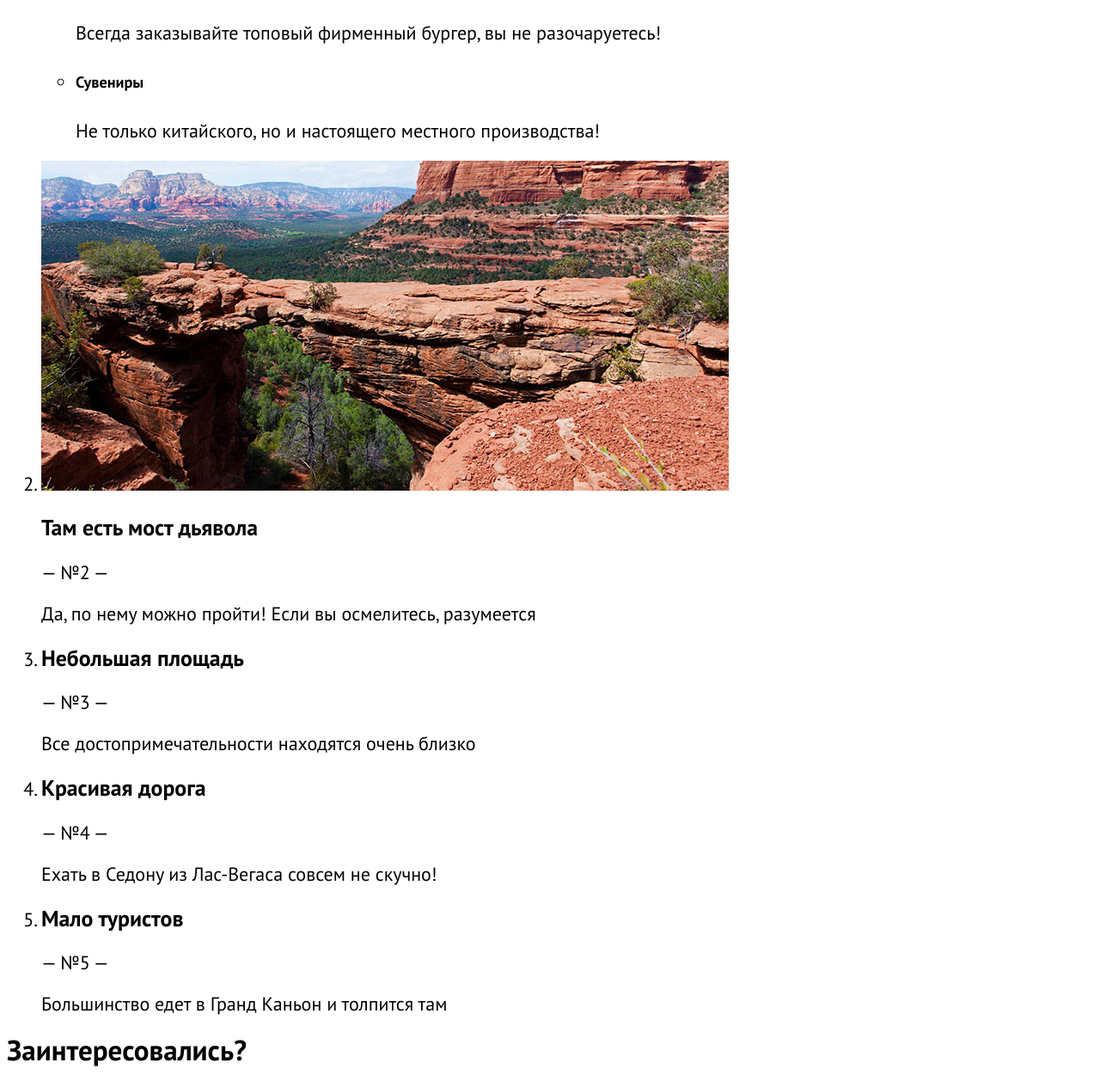
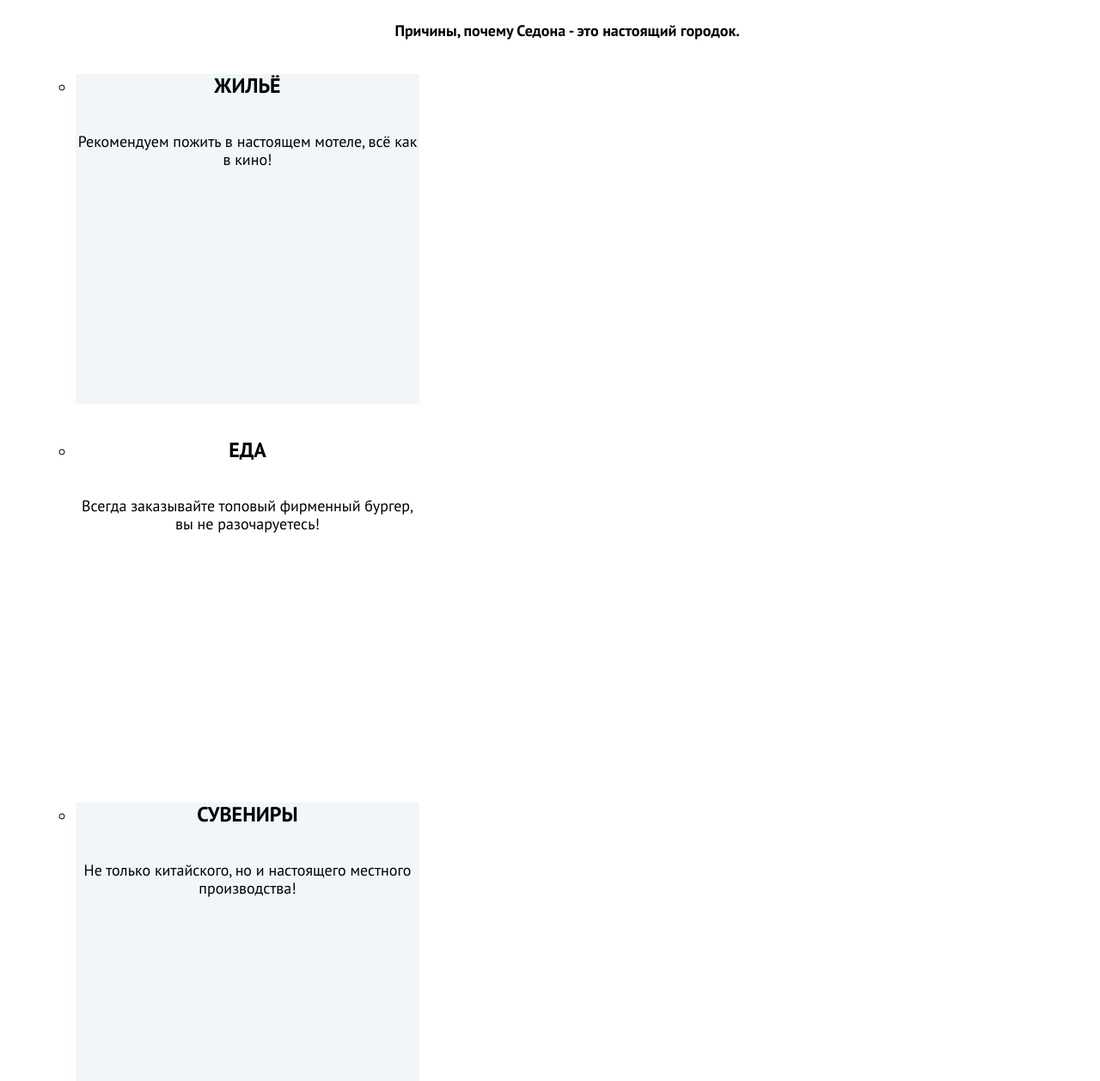
Before and after one commit to tatianabio/1892769-sedona-34, a plain HTML site: page index.html in a window 1280 px wide. Shown: the part 1962-3220 px from the top of the page at 86% size. Drawn offline with Linux system fonts and the light colour scheme.

Commit message:
Добавляет стили для списка преимуществ

```diff
--- a/index.html
+++ b/index.html
@@ -56,24 +56,26 @@
         </div>
         <ol class="advantages-list">
           <li class="advantages-item">
+            <div class="container-real-city">
               <h3 class="advantages-item-title">Настоящий городок</h3>
               <span class="advantages-item-number">— №1 —</span>
               <p class="advantages-item-desc">Седона — не аттракцион для туристов, там течёт своя жизнь</p>
+            </div>
             <img class="advantages-image-sedona" src="images/city.jpg" width="800" height="384"
                  alt="Улица с деревьями и домами в Седоне.">
             <h4 class="visually-hidden">Причины, почему Седона - это настоящий городок.</h4>
             <ul class="advantages-extra-list">
-              <li class="advantages-extra-item">
-                <h5 class="advantages-extra-item-title">Жильё</h5>
+              <li class="advantages-extra-item accommodation">
+                <h5 class="advantages-item-title">Жильё</h5>
                 <p class="advantages-extra-item-desc">Рекомендуем пожить в настоящем мотеле, всё как в кино!</p>
               </li>
-              <li class="advantages-extra-item">
-                <h5 class="advantages-extra-item-title">Еда</h5>
+              <li class="advantages-extra-item food">
+                <h5 class="advantages-item-title">Еда</h5>
                 <p class="advantages-extra-item-desc">Всегда заказывайте топовый фирменный бургер, вы не
                   разочаруетесь!</p>
               </li>
-              <li class="advantages-extra-item">
-                <h5 class="advantages-extra-item-title">Сувениры</h5>
+              <li class="advantages-extra-item souvenir">
+                <h5 class="advantages-item-title">Сувениры</h5>
                 <p class="advantages-extra-item-desc">Не только китайского, но и настоящего местного производства!</p>
               </li>
             </ul>
@@ -81,21 +83,23 @@
           <li class="advantages-item">
             <img class="advantages-image-bridge" src="images/devil-bridge.jpg" width="800" height="384"
                  alt="Скалистый мост Дьявола в горах в окрестностях Седоны.">
+            <div class="container-devil-bridge">
               <h3 class="advantages-item-title">Там есть мост дьявола</h3>
               <span class="advantages-item-number">— №2 —</span>
               <p class="advantages-item-desc">Да, по нему можно пройти! Если вы осмелитесь, разумеется</p>
+            </div>
           </li>
-          <li class="advantages-item">
+          <li class="advantages-item small-square">
             <h3 class="advantages-item-title">Небольшая площадь</h3>
             <span class="advantages-item-number">— №3 —</span>
             <p class="advantages-item-desc">Все достопримечательности находятся очень близко</p>
           </li>
-          <li class="advantages-item">
+          <li class="advantages-item beautiful-road">
             <h3 class="advantages-item-title">Красивая дорога</h3>
             <span class="advantages-item-number">— №4 —</span>
             <p class="advantages-item-desc">Ехать в Седону из Лас-Вегаса совсем не скучно!</p>
           </li>
-          <li class="advantages-item">
+          <li class="advantages-item few-tourists">
             <h3 class="advantages-item-title">Мало туристов</h3>
             <span class="advantages-item-number">— №5 —</span>
             <p class="advantages-item-desc">Большинство едет в Гранд Каньон и толпится там</p>
--- a/styles/styles.css
+++ b/styles/styles.css
@@ -54,7 +54,6 @@ body {
   width: 1200px;
   height: 282px;
   text-align: center;
-
 }
 
 .main-index-title {
@@ -68,3 +67,72 @@ body {
   font-weight: 400;
   line-height: inherit;
 }
+
+.advantages-list {
+  text-align: center;
+  font-size: 18px;
+  line-height: 21px;
+}
+
+.container-real-city {
+  width: 400px;
+  height: 384px;
+  background-color: #82B3D3;
+  color: #FFFFFF;
+}
+
+.accommodation {
+  width: 400px;
+  height: 384px;
+  background-color: rgba(131, 179, 211, 0.12);
+  color: #000000;
+}
+
+.food {
+  width: 400px;
+  height: 384px;
+  background-color: #FFFFFF;
+  color: #000000;
+}
+
+.souvenir {
+  width: 400px;
+  height: 384px;
+  background-color: rgba(131, 179, 211, 0.12);
+  color: #000000;
+}
+
+.container-devil-bridge {
+  width: 400px;
+  height: 384px;
+  background-color: #82B3D3;
+  color: #FFFFFF;
+}
+
+.small-square {
+  width: 400px;
+  height: 384px;
+  background-color: rgba(131, 179, 211, 0.12);
+  color: #000000;
+}
+
+.beautiful-road {
+  width: 400px;
+  height: 384px;
+  background-color: rgba(131, 179, 211, 0.2);
+  color: #000000;
+}
+
+.few-tourists {
+  width: 400px;
+  height: 384px;
+  background-color: rgba(131, 179, 211, 0.12);
+  color: #000000;
+}
+
+.advantages-item-title {
+  font-size: 24px;
+  line-height: 28px;
+  font-weight: 700;
+  text-transform: uppercase;
+}
```
Lines whose indentation alone changed are shown as unchanged.
